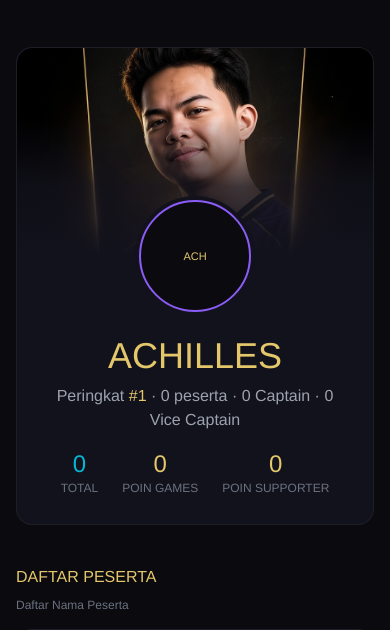
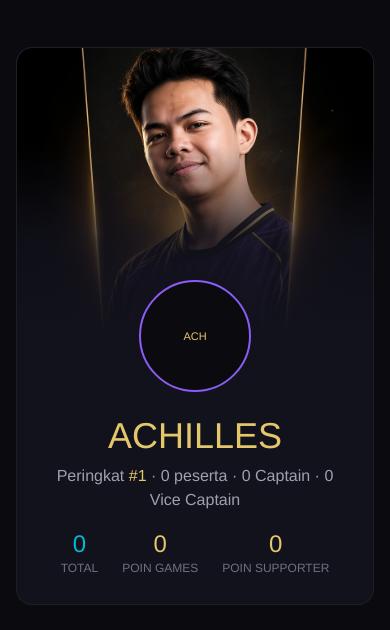
Before and after one commit to jimz-soft/bedebestapps, a Laravel app: page /tim/achilles in a window 390 px wide. Shown: the part 65-695 px from the top of the page. Run offline with Laravel 12, Linux system fonts and the light colour scheme; data comes from the database, SQL or seed files in the repository; data that the repository does not hold is empty; some libraries are stand-ins or nearby versions.

Commit message:
fix banner tim

```diff
--- a/resources/views/tim-show.blade.php
+++ b/resources/views/tim-show.blade.php
@@ -11,7 +11,7 @@
     @endphp
 
     <section class="mb-10 overflow-hidden rounded-2xl border border-white/5 bg-brand-card">
-        <div class="relative h-52 md:h-72 bg-gradient-to-br from-brand-purple/40 via-brand-dark to-brand-cyan/30">
+        <div class="relative h-72 md:h-[28rem] bg-gradient-to-br from-brand-purple/40 via-brand-dark to-brand-cyan/30">
             <img src="{{ $team->bannerUrl() }}" alt="Banner {{ $team->name }}" class="absolute inset-0 w-full h-full object-cover object-[center_18%]">
             <div class="absolute inset-x-0 bottom-0 h-2/3 bg-gradient-to-t from-brand-card via-brand-card/80 to-transparent"></div>
         </div>
```
